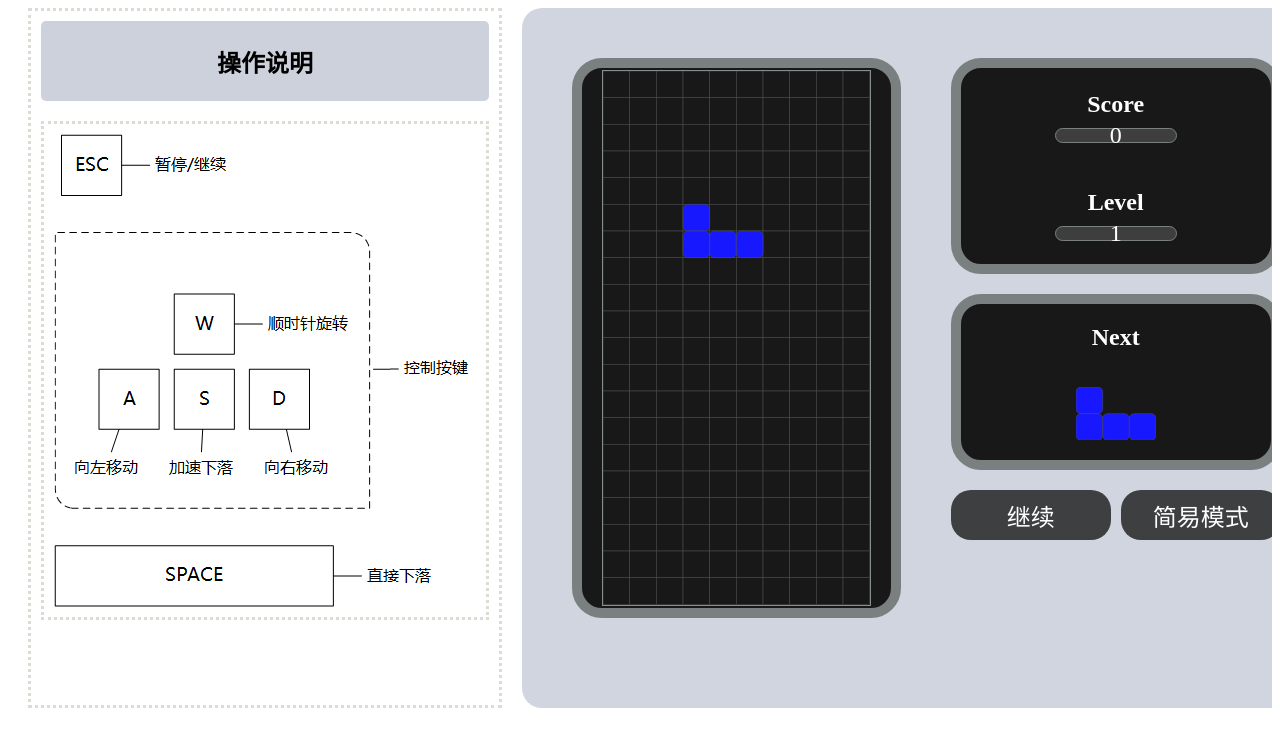
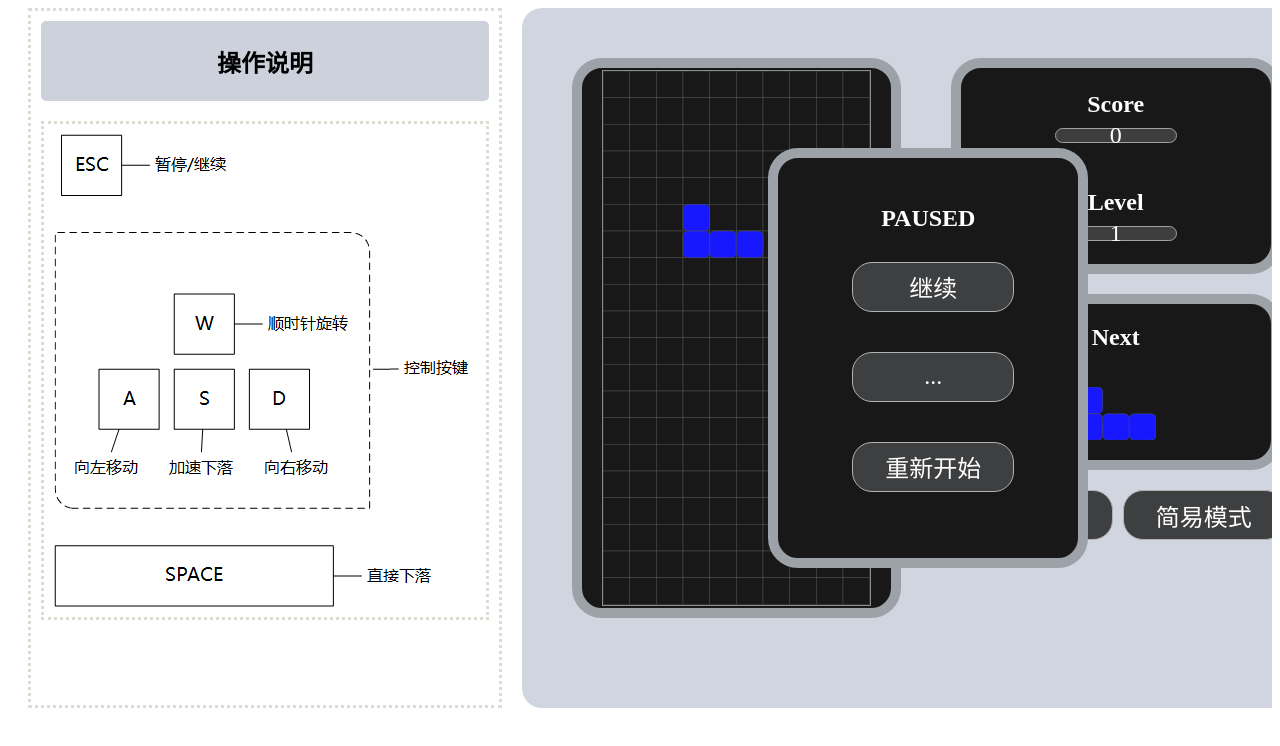
Before and after one commit to wemmaling/Tetris, a React app: page / in a window 1280 px wide. Both pictures are taken after a click on the element "暂停". Shown: the top 746 px of the page. Built offline with nearby package versions, Linux system fonts and the light colour scheme.

Commit message:
增加pausedPage

```diff
--- a/app/Button.jsx
+++ b/app/Button.jsx
@@ -14,7 +14,7 @@ export default class Button extends React.Component {
         className="button"
         onClick={disabled ? null : onClick}
       >
-        {text}
+        <span>{text}</span>
       </div>
     )
   }
--- /dev/null
+++ b/app/PausedPage.jsx
@@ -0,0 +1,30 @@
+import React from 'react'
+import { connect } from 'react-redux'
+import Button from './Button'
+import './style/pausePage.styl'
+import * as A from './action'
+
+class PausedPage extends React.Component {
+  render() {
+    const startButton = <Button
+      disabled={false}
+      onClick={() => {
+        this.props.dispatch({ type: A.START })
+      }}
+      text="继续"
+    />
+    const reStartButton = <Button onClick={() => this.props.dispatch({ type: A.RESTART })} disabled={false} text="重新开始" />
+
+
+    return (
+      <div className="line">
+        <span>PAUSED</span>
+        <div className="each-button">{startButton}</div>
+        <div className="each-button"><Button disabled={false} text="..." onClick={() => console.log('click')} /></div>
+        <div className="each-button">{reStartButton}</div>
+      </div>
+    )
+  }
+}
+
+export default connect((state, ownProps) => state.toObject())(PausedPage)
--- /dev/null
+++ b/app/StartPage.jsx
@@ -0,0 +1,25 @@
+import React from 'react'
+import Button from './Button'
+import './style/pausePage.styl'
+import * as A from './action'
+import { connect } from 'react-redux'
+
+class StartPage extends React.Component {
+  render() {
+    const startButton = <Button
+      disabled={false}
+      onClick={() => {
+        this.props.dispatch({ type: A.RESTART })
+      }}
+      text="开始游戏"
+    />
+    return (
+      <div className="line">
+        <div className="each-button">{startButton}</div>
+        <div className="each-button"><Button disabled={false} text="..." onClick={() => console.log('click')} /></div>
+      </div>
+    )
+  }
+}
+
+export default connect((state, ownProps) => state.toObject())(StartPage)
--- a/app/TetrisMap.jsx
+++ b/app/TetrisMap.jsx
@@ -1,6 +1,8 @@
 import React from 'react'
 import { connect } from 'react-redux'
 import GameOverPage from 'GameOverPage'
+import StartPage from './StartPage'
+import PausedPage from './PausedPage'
 import Button from 'Button'
 import Cell from 'Cell'
 import { indexToCoordinate } from 'utils'
@@ -15,6 +17,7 @@ function mapStateToProps(state, ownProps) {
   return state.toObject()
 }
 
+// todo 初始状态并没有随机
 // todo 样式的重复使用
 // todo 2、判断游戏是否结束时好像还存在一些小bug(抓狂)
 // todo 自动增加难度
@@ -227,9 +230,13 @@ class TetrisMap extends React.Component {
               {helpSchemaOn ? helpDown : helpOn}
             </div>
           </div>
-          {isGameOver ? <div className="game-over-wrapper">
-            <GameOverPage />
-          </div> : null}
+          {isGameOver || isPaused ?
+            <div className="pop-wrapper">
+              {isGameOver ? <GameOverPage /> : null}
+              {/*{isPaused ? <PausedPage /> : null}*/}
+              {isPaused ? <PausedPage /> : null}
+            </div> : null}
+
         </div>
       </div>
     )
--- a/app/reducer.js
+++ b/app/reducer.js
@@ -17,6 +17,7 @@ const initialState = Map({
   speed: 1,
   // 游戏是否结束
   isGameOver: false,
+  isGoing: false,
   // 游戏是否暂停
   isPaused: false,
   // 帮助模式
@@ -44,7 +45,7 @@ export default function updateMap(state = initialState, action) {
   } else if (action.type === A.START) {
     return state.set('isPaused', false)
   } else if (action.type === A.RESTART) {
-    return initialState
+    return initialState.set('curTetromino', dropRandom()).set('nextTetromino', dropRandom())
   } else if (action.type === A.UPDATE_FORECAST) {
     return state.set('forecast', action.forecast)
   } else if (action.type === A.HELP_ON) {
--- a/app/style/Button.styl
+++ b/app/style/Button.styl
@@ -6,8 +6,8 @@
   font-size 24px
   color white
   width 160px
-  height 50px
-  border darkgray
+  height 48px
+  border solid darkgray 1px
   background #2a2b2c
   border-radius 20px
 .button:hover
--- a/app/style/GameOver.styl
+++ b/app/style/GameOver.styl
@@ -5,8 +5,8 @@
   align-items center
   width 300px
   height 400px
-  background #111111
-  border solid #6c7373 10px
+  background black
+  border solid #93979f 10px
   border-radius 30px
   font-size 24px
   color white
--- a/app/style/TetrisMap.styl
+++ b/app/style/TetrisMap.styl
@@ -38,7 +38,7 @@
       display flex
       align-items center
       background black
-      border solid #6c7373 10px
+      border solid #93979f 10px
       border-radius 30px
       padding 20px
     .right-content
@@ -58,7 +58,7 @@
         font-size 24px
         color white
         background black
-        border solid #6c7373 10px
+        border solid #93979f 10px
         border-radius 30px
         .part
           display flex
@@ -73,7 +73,7 @@
             width 120px
             height 20%
             background #2a2a2a
-            border solid #6c7373 1px
+            border solid #93979f 1px
             border-radius 20px
           //margin-bottom 20px
           > span
@@ -90,7 +90,7 @@
         align-items center
         color white
         background black
-        border solid #6c7373 10px
+        border solid #93979f 10px
         border-radius 30px
         > span
           margin 20px 10px
@@ -102,7 +102,7 @@
         margin-left 40px
         align-items center
 
-  .game-over-wrapper
+  .pop-wrapper
     position absolute
     left 0
     right 0
--- /dev/null
+++ b/app/style/pausePage.styl
@@ -0,0 +1,18 @@
+.line
+  display flex
+  flex-direction column
+  justify-content center
+  align-items center
+  width 300px
+  height 400px
+  background black
+  border solid #93979f 10px
+  border-radius 30px
+  font-size 24px
+  color white
+  > span
+    margin-bottom 10px
+    font-size 24px
+    font-weight bold
+  .each-button
+    margin 20px
```
Also changed, not shown: app/App.jsx (deleted, +0 -11 lines), app/style/startPage.styl (added, +12 -0 lines), 5 other files (tests, documents, lock files or other folders).
